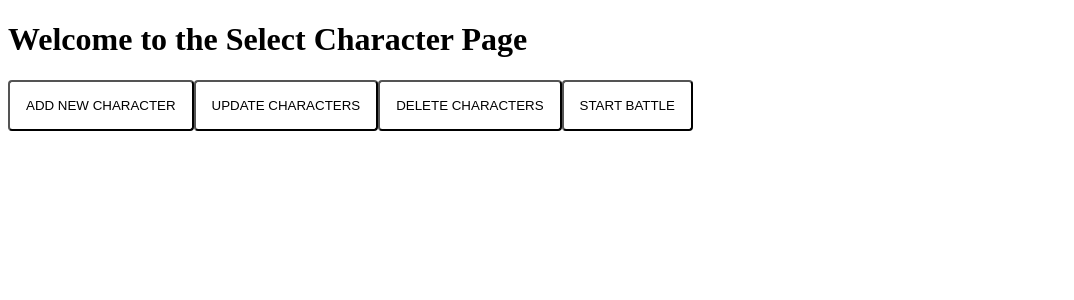
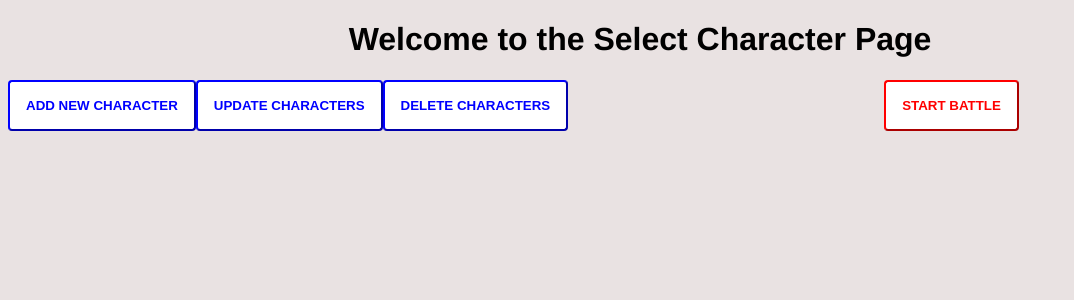
Before and after one commit to bi1cor0/dmC_frontend, a React (Vite) app: page / in a window 1280 px wide. Shown: the top 300 px of the page, without its empty margins (0-1074 px from the left). Built offline with nearby package versions, Linux system fonts and the light colour scheme; no server answers.

Commit message:
Added styles to more components in the application.

```diff
--- a/src/App.css
+++ b/src/App.css
@@ -1,4 +1,15 @@
+h1{
+    text-align: center;
+    font-family:'Franklin Gothic Medium', 'Arial Narrow', Arial, sans-serif;
+}
 
+body{
+    background-color: rgb(233, 226, 226);
+}
+
+.select-card, .update-card, .monster-card, .battle-card{
+    font-family:monospace;
+}
 .select-card{
     display: column;
     align-content: center;
@@ -46,11 +57,24 @@
     padding: 1rem;
 }
 
-.navBtn, .battleStart{
+.navBtn, .battleStart, .backbtn{
     box-shadow: none;
     background-color: white;
     border-radius: .25rem;
     padding: 1rem;
+    font-weight: 900;
+}
+
+.navBtn{
+    border-color: blue;
+    color: blue;
+}
+
+.battleStart{
+    margin-left: 25%;
+    position: relative;
+    border-color: red;
+    color: red;
 }
 
 .card-grid{
--- a/src/pages/AddCharacter.jsx
+++ b/src/pages/AddCharacter.jsx
@@ -14,7 +14,7 @@ function AddCharacter() {
     <>
     <h1>Add a Character Here</h1>
     <Form />
-    <button onClick={btnBack}>Back to the Main Page</button>
+    <button className='backbtn' onClick={btnBack}>Back to the Main Page</button>
 
     </>
   )
--- a/src/pages/BattleTracker.jsx
+++ b/src/pages/BattleTracker.jsx
@@ -63,7 +63,7 @@ export default function BattleTracker() {
     <h1>Battle Tracker Page</h1>
     {characterCard && <Cardlist characardClass={characterCard} CardVariant={Card}/> }
     {monsterCard && <MonCard monster={monsterCard}/> }
-    <button onClick={btnBack}>Back to the Main Page</button>
+    <button className='backbtn' onClick={btnBack}>Back to the Main Page</button>
     </>
   )
 }
--- a/src/pages/DeleteCharacters.jsx
+++ b/src/pages/DeleteCharacters.jsx
@@ -31,7 +31,7 @@ export default function UpdateCharacters() {
     <>
     <h1>Delete Some of the Characters</h1>
     {characterCard && <Cardlist characardClass={characterCard} CardVariant={Card}/> }
-    <button onClick={btnBack}>Back to the Main Page</button>
+    <button className='backbtn' onClick={btnBack}>Back to the Main Page</button>
     </>
   )
 }
--- a/src/pages/UpdateCharacters.jsx
+++ b/src/pages/UpdateCharacters.jsx
@@ -31,7 +31,7 @@ export default function UpdateCharacters() {
     <>
     <h1>Update the Characters</h1>
     {characterCard && <Cardlist characardClass={characterCard} CardVariant={Card}/> }
-    <button onClick={btnBack}>Back to the Main Page</button>
+    <button className='backbtn' onClick={btnBack}>Back to the Main Page</button>
     </>
   )
 }
```
